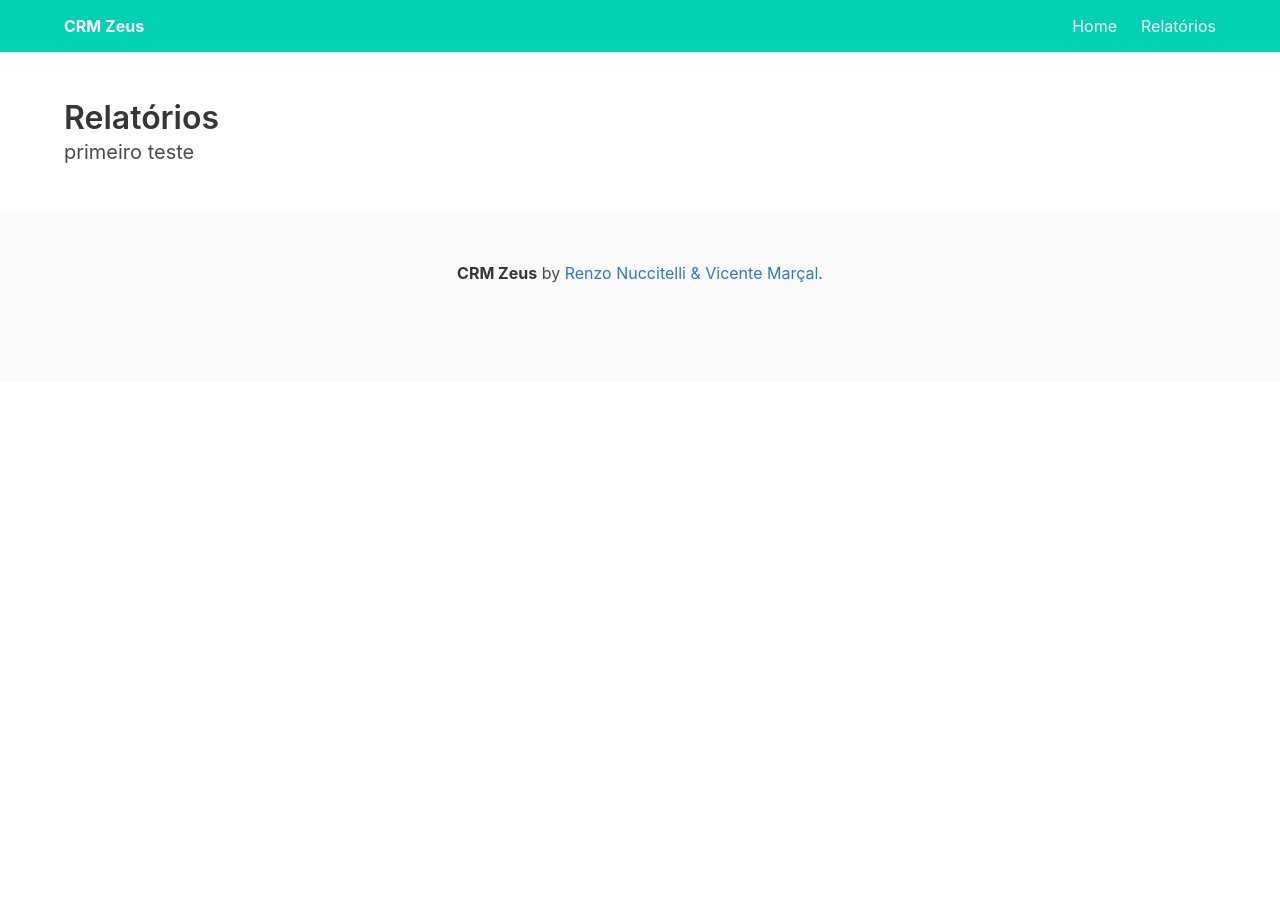
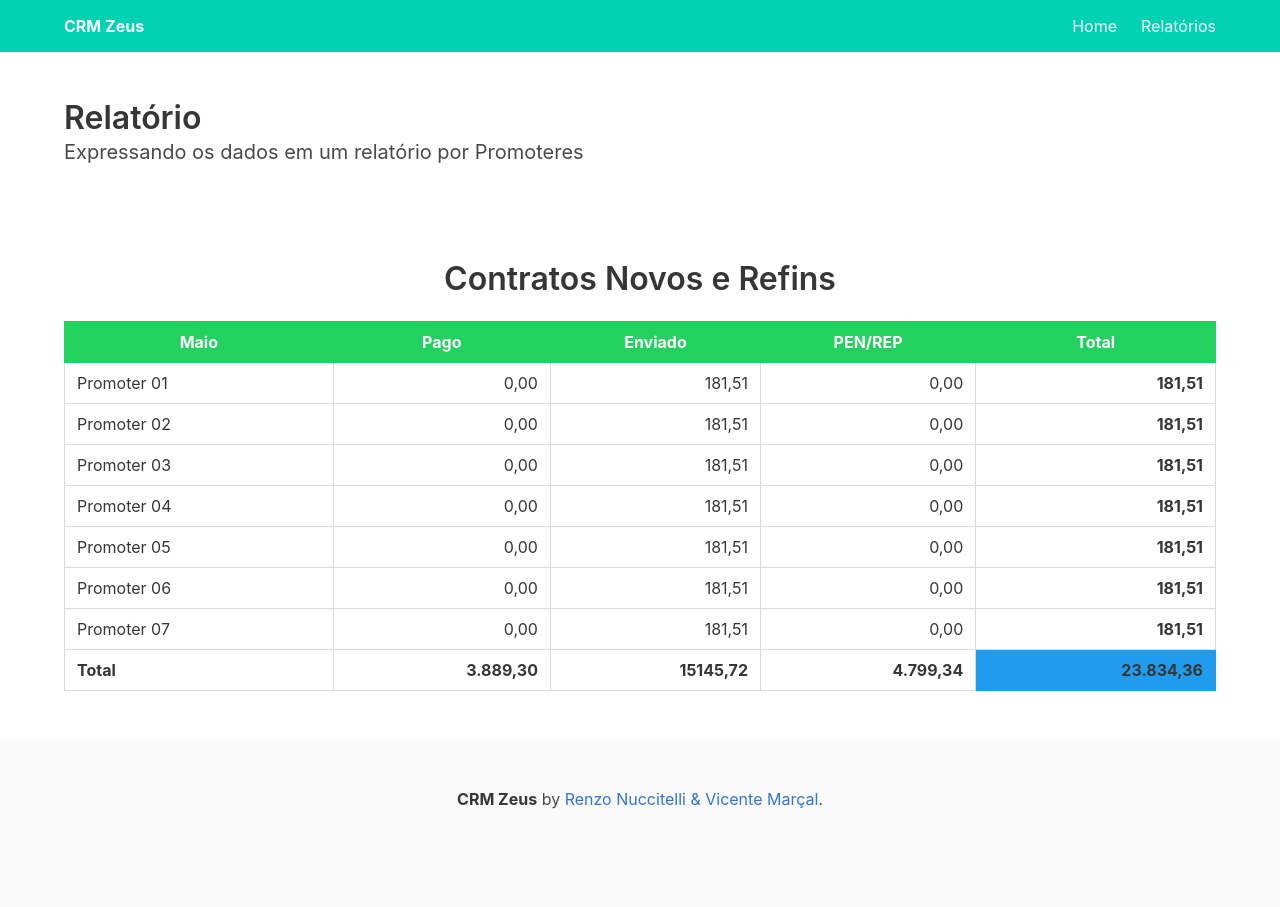
Before and after one commit to pynet/crmzeus, a Django app: page /report/ in a window 1280 px wide. Before the commit the page ends 283 px from the top, so only its background shows below. Run offline with Django 3.2, Linux system fonts and the light colour scheme; some libraries are stand-ins or nearby versions.

Commit message:
Finished the promoter summary table to show to costumer for analyzing
Close #44

```diff
--- /dev/null
+++ b/zeus/core/static/css/customs.css
@@ -0,0 +1,15 @@
+table.table.mytable th {
+    text-align: center;
+}
+
+table.table.mytable td {
+    text-align: right;
+}
+
+h1.title.myheader {
+    text-align: center;
+}
+
+td.mytable {
+    text-align: left !important;
+}
--- a/zeus/core/templates/core/base.html
+++ b/zeus/core/templates/core/base.html
@@ -1,10 +1,11 @@
-{% load static from staticfiles %}
+{% load static %}
 <!DOCTYPE html>
 <html lang="en">
 <head>
     <meta charset="UTF-8">
     <meta name="viewport" content="width=device-width, initial-scale=1">
-    <link rel="stylesheet" href="https://cdnjs.cloudflare.com/ajax/libs/bulma/0.7.1/css/bulma.min.css">
+    <link rel="stylesheet" href="https://cdnjs.cloudflare.com/ajax/libs/bulma/0.7.1/css/bulma.min.css" />
+    <link rel="stylesheet" href="{% static 'css/customs.css' %}" />
     <script defer src="https://use.fontawesome.com/releases/v5.0.7/js/all.js"></script>
     <title>{% block title %}CRM Zeus{% endblock title %}</title>
 </head>
@@ -14,7 +15,6 @@
             <div class="navbar-brand">
                 <a href="{% url 'home' %}" class="navbar-item" style="font-weight: bold;">CRM Zeus</a>
                 <span class="navbar-burger burger" data-target="navMenu">
-                    <span></span>
                     <span></span>
                     <span></span>
                     <span></span>
@@ -42,6 +42,6 @@
             </div>
         </div>
     </footer>
-    <script type="text/javascript" src="{% static 'js/scripts.js' %}></script>
+    <script type="text/javascript" src="{% static 'js/scripts.js' %}"></script>
 </body>
 </html>
--- a/zeus/core/templates/core/report.html
+++ b/zeus/core/templates/core/report.html
@@ -1,16 +1,90 @@
 {% extends 'core/base.html' %}
 
 {% block content %}
-    <section class="hero">
+    <section class="">
         <div class="hero-body">
             <div class="container">
                 <h1 class="title">
-                    Relatórios
+                    Relatório
                 </h1>
                 <h2 class="subtitle">
-                    primeiro teste
+                    Expressando os dados em um relatório por Promoteres
                 </h2>
             </div>
         </div>
     </section>
+    <section class="section">
+        <div class="container">
+            <h1 class="title myheader">Contratos Novos e Refins</h1>
+            <table class="table mytable is-bordered is-hoverable is-fullwidth">
+                <thead>
+                <tr>
+                    <th class="is-success">Maio</th>
+                    <th class="is-success">Pago</th>
+                    <th class="is-success">Enviado</th>
+                    <th class="is-success">PEN/REP</th>
+                    <th class="is-success">Total</th>
+                </tr>
+                </thead>
+                <tbody>
+                <tr>
+                    <td class="mytable">Promoter 01</td>
+                    <td>0,00</td>
+                    <td>181,51</td>
+                    <td>0,00</td>
+                    <td><strong>181,51</strong></td>
+                </tr>
+                <tr>
+                    <td class="mytable">Promoter 02</td>
+                    <td>0,00</td>
+                    <td>181,51</td>
+                    <td>0,00</td>
+                    <td><strong>181,51</strong></td>
+                </tr>
+                <tr>
+                    <td class="mytable">Promoter 03</td>
+                    <td>0,00</td>
+                    <td>181,51</td>
+                    <td>0,00</td>
+                    <td><strong>181,51</strong></td>
+                </tr>
+                <tr>
+                    <td class="mytable">Promoter 04</td>
+                    <td>0,00</td>
+                    <td>181,51</td>
+                    <td>0,00</td>
+                    <td><strong>181,51</strong></td>
+                </tr>
+                <tr>
+                    <td class="mytable">Promoter 05</td>
+                    <td>0,00</td>
+                    <td>181,51</td>
+                    <td>0,00</td>
+                    <td><strong>181,51</strong></td>
+                </tr>
+                <tr>
+                    <td class="mytable">Promoter 06</td>
+                    <td>0,00</td>
+                    <td>181,51</td>
+                    <td>0,00</td>
+                    <td><strong>181,51</strong></td>
+                </tr>
+                <tr>
+                    <td class="mytable">Promoter 07</td>
+                    <td>0,00</td>
+                    <td>181,51</td>
+                    <td>0,00</td>
+                    <td><strong>181,51</strong></td>
+                </tr>
+                <tr>
+                    <td class="mytable"><strong>Total</strong></td>
+                    <td><strong>3.889,30</strong></td>
+                    <td><strong>15145,72</strong></td>
+                    <td><strong>4.799,34</strong></td>
+                    <td class="is-info"><strong>23.834,36</strong></td>
+                </tr>
+                </tbody>
+            </table>
+        </div>
+    </section>
 {% endblock %}
```
Also changed, not shown: zeus/core/tests/test_reports.py (+14 -0 lines).
